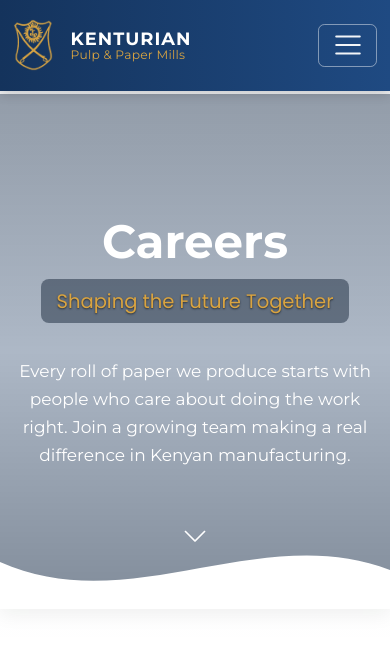
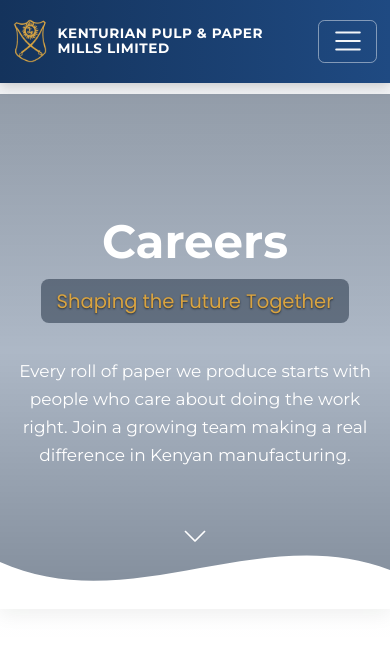
Before and after one commit to john-njoroge456/Kenturian-Pulp-And-Paper-Mill-Ltd, a Django app: page /careers/ in a window 390 px wide. Shown: the top 656 px of the page. Run offline with Django 5.2, Linux system fonts and the light colour scheme; data that the repository does not hold is empty.

Commit message:
Responsive: Careers stories centred at all widths, header fits 992-1199

```diff
--- a/static/css/theme.css
+++ b/static/css/theme.css
@@ -2659,27 +2659,7 @@ html:not(.js) .story-author { display: none; }
   .whatsapp-bubble i { font-size: 1.5rem; }
   .whatsapp-tooltip { display: none; }
 }
-/* ---- Compact brand name on phones ---- */
-.brand-mobile { display: none; }
-@media (max-width: 767.98px) {
-  .brand-mobile {
-    display: flex;
-    flex-direction: column;
-    line-height: 1.1;
-    color: #fff;
-  }
-  .brand-mobile strong {
-    font-size: 1.05rem;
-    font-weight: 700;
-    letter-spacing: 0.06em;
-    text-transform: uppercase;
-  }
-  .brand-mobile small {
-    font-size: 0.72rem;
-    color: #d9a441;
-    letter-spacing: 0.02em;
-  }
-}
+
 /* ---- Footer: long emails wrap instead of spilling into the next column ---- */
 .footer-link[href^="mailto:"] { overflow-wrap: anywhere; }
 
@@ -2780,4 +2760,58 @@ body { overflow-x: clip; }
   .leadership-section .leadership-name { margin-top: 0.25rem; }
   .leadership-section .leadership-qualifications { justify-self: start; }
   .leadership-section .leadership-title { margin-bottom: 0.75rem; }
-}
+}/* ---- Phones: employee stories show one full-width card, no side slivers ---- */
+@media (max-width: 991.98px) {
+  .stories-track {
+    transform: none !important;   /* ignore the JavaScript slide offset */
+    width: 100%;                  /* was max-content: kept the text on one line */
+    justify-content: center;
+  }
+  .story-slot:not(.story-slot-active) { display: none; }
+    .story-slot-active {
+    flex: 0 0 100%;
+    max-width: 640px;
+    margin: 0 auto;
+    min-height: 0;
+    padding: 2.75rem 1.5rem 2rem;
+  }
+  .story-slot-active .story-slot-text {
+    display: block;               /* show the whole quote, no line limit */
+    width: 100%;
+    overflow: visible;
+  }
+}
+/* ---- Full company name on two lines below 1200px ---- */
+.brand-compact {
+  display: flex;
+  flex-direction: column;
+  line-height: 1.15;
+  color: #fff;
+  font-weight: 700;
+  text-transform: uppercase;
+  letter-spacing: 0.04em;
+  font-size: 0.95rem;
+}
+@media (min-width: 1200px) {
+  .brand-compact { display: none; }     /* full single-line name + tagline take over */
+}
+@media (max-width: 399.98px) {
+  .brand-compact { font-size: 0.8rem; } /* smallest phones */
+}
+@media (min-width: 992px) and (max-width: 1199.98px) {
+  .navbar-custom .btn { white-space: nowrap; }   /* keep "Order Now" / "Contact Us" on one line */
+}
+/* ---- Phones: keep crest + name + menu button on one row ---- */
+@media (max-width: 575.98px) {
+  .navbar-custom .navbar-brand {
+    white-space: normal;      /* Bootstrap's nowrap stopped the name from fitting */
+    min-width: 0;
+    flex: 1 1 auto;
+    margin-right: 0.5rem;
+  }
+  .navbar-custom .site-logo {
+    height: 44px;
+    width: auto;
+    margin-right: 0.6rem !important;
+  }
+}
--- a/templates/base.html
+++ b/templates/base.html
@@ -47,11 +47,11 @@
   <div class="container d-flex align-items-center justify-content-between">
         <a class="navbar-brand d-flex align-items-center" href="{% url 'main:index' %}">
       <img src="{% static 'img/logo-gold-navbar.png' %}" alt="{{ COMPANY_NAME }} logo" class="site-logo me-3" onerror="this.style.display='none'">
-      <div class="d-none d-md-block">
+      <div class="d-none d-xl-block">
         <div class="site-title">KENTURIAN PULP &amp; PAPER MILLS LIMITED</div>
         <div class="site-sub">Quality Paper Manufacturers</div>
       </div>
-      <div class="brand-mobile"><strong>Kenturian</strong><small>Pulp &amp; Paper Mills</small></div>
+      <div class="brand-compact"><span>KENTURIAN PULP &amp; PAPER</span><span>MILLS LIMITED</span></div>
     </a>
     <button class="navbar-toggler" type="button" data-bs-toggle="collapse" data-bs-target="#navMain" aria-controls="navMain" aria-expanded="false" aria-label="Toggle navigation">
       <span class="navbar-toggler-icon"></span>
--- a/templates/main/careers.html
+++ b/templates/main/careers.html
@@ -151,13 +151,24 @@ document.addEventListener('DOMContentLoaded', function () {
   const slots = Array.from(track.querySelectorAll('.story-slot'));
   const nameEl = document.getElementById('storyAuthorName');
   const roleEl = document.getElementById('storyAuthorRole');
+  // Measure the real card width, gap and visible width, so the active card is always centred
+  function metrics() {
+    const w = slots[2].offsetWidth;
+    const gap = parseFloat(getComputedStyle(track).columnGap) || 0;
+    const visible = track.parentElement.clientWidth;
+    const pitch = w + gap;
+    return { pitch: pitch, rest: visible / 2 - (2 * pitch + w / 2) };
+  }
 
-  const SLOT_WIDTH = 400;
-  const SLOT_GAP = 32;
-  const PITCH = SLOT_WIDTH + SLOT_GAP;
+  // Position the track: 0 = active card centred, -1 = slid one card left, +1 = one card right
+  function place(shift, animate) {
+    const m = metrics();
+    track.style.transition = animate ? 'transform 0.5s cubic-bezier(0.4,0,0.2,1)' : 'none';
+    track.style.transform = 'translateX(' + (m.rest + shift * m.pitch) + 'px)';
+  }
 
   function mod(n, m) { return ((n % m) + m) % m; }
-  function isMobile() { return window.matchMedia('(max-width: 767px)').matches; }
+   function isMobile() { return window.matchMedia('(max-width: 991.98px)').matches; }
 
   function render() {
     slots.forEach(function (slot, i) {
@@ -170,26 +181,22 @@ document.addEventListener('DOMContentLoaded', function () {
 
   function next() {
     if (isMobile()) { baseIndex = mod(baseIndex + 1, N); render(); return; }
-    track.style.transition = 'transform 0.5s cubic-bezier(0.4,0,0.2,1)';
-    track.style.transform = 'translateX(' + (-2 * PITCH) + 'px)';
+    place(-1, true);
     setTimeout(function () {
       baseIndex = mod(baseIndex + 1, N);
       render();
-      track.style.transition = 'none';
-      track.style.transform = 'translateX(' + (-PITCH) + 'px)';
+      place(0, false);
       void track.offsetWidth;
     }, 500);
   }
 
   function prev() {
     if (isMobile()) { baseIndex = mod(baseIndex - 1, N); render(); return; }
-    track.style.transition = 'transform 0.5s cubic-bezier(0.4,0,0.2,1)';
-    track.style.transform = 'translateX(0px)';
+    place(1, true);
     setTimeout(function () {
       baseIndex = mod(baseIndex - 1, N);
       render();
-      track.style.transition = 'none';
-      track.style.transform = 'translateX(' + (-PITCH) + 'px)';
+      place(0, false);
       void track.offsetWidth;
     }, 500);
   }
@@ -240,7 +247,8 @@ document.addEventListener('DOMContentLoaded', function () {
     });
   }
 
-  track.style.transform = 'translateX(' + (-PITCH) + 'px)';
+  if (!isMobile()) place(0, false);
+  window.addEventListener('resize', function () { if (!isMobile()) place(0, false); });
   render();
   schedule();
 });
```
